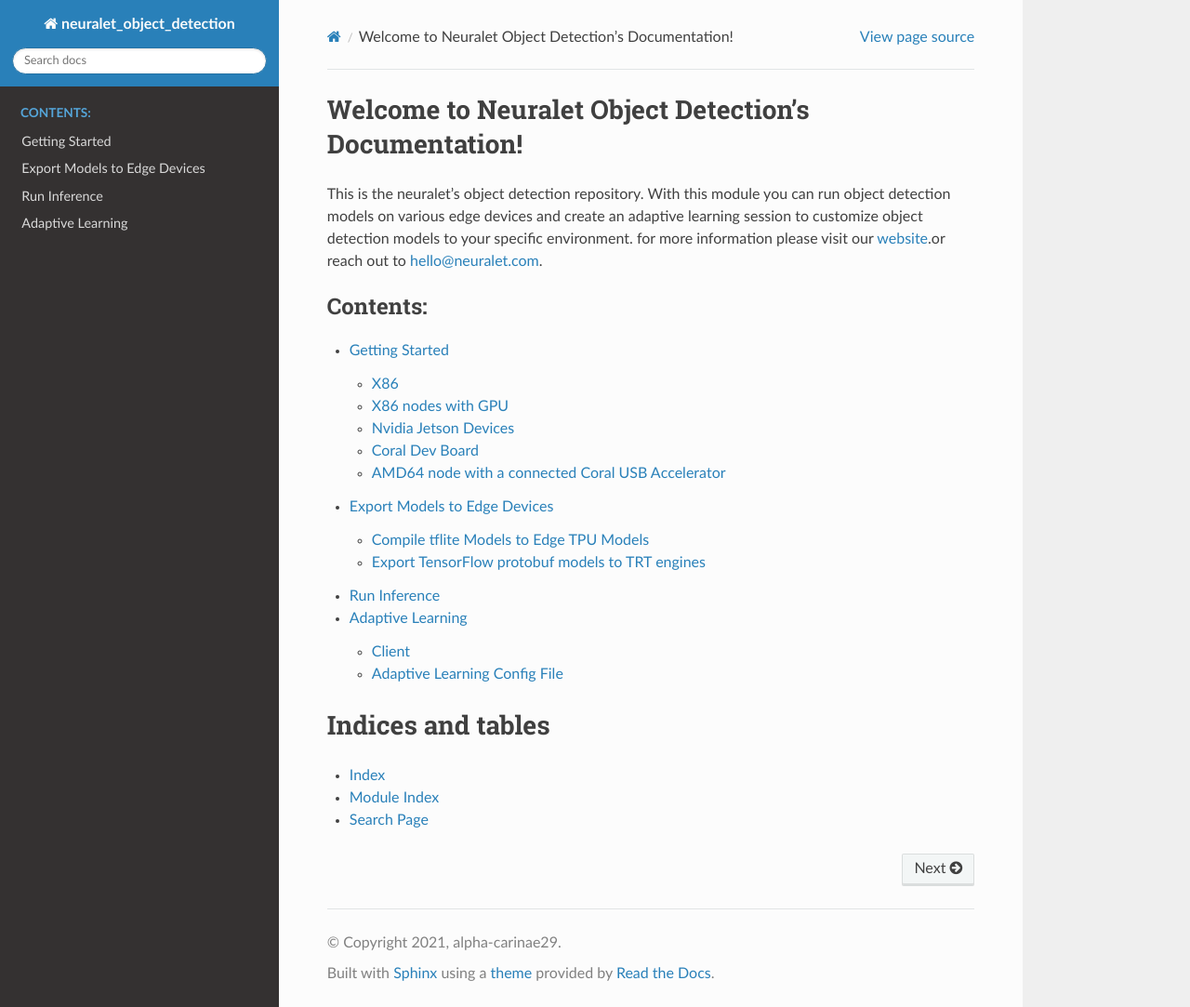
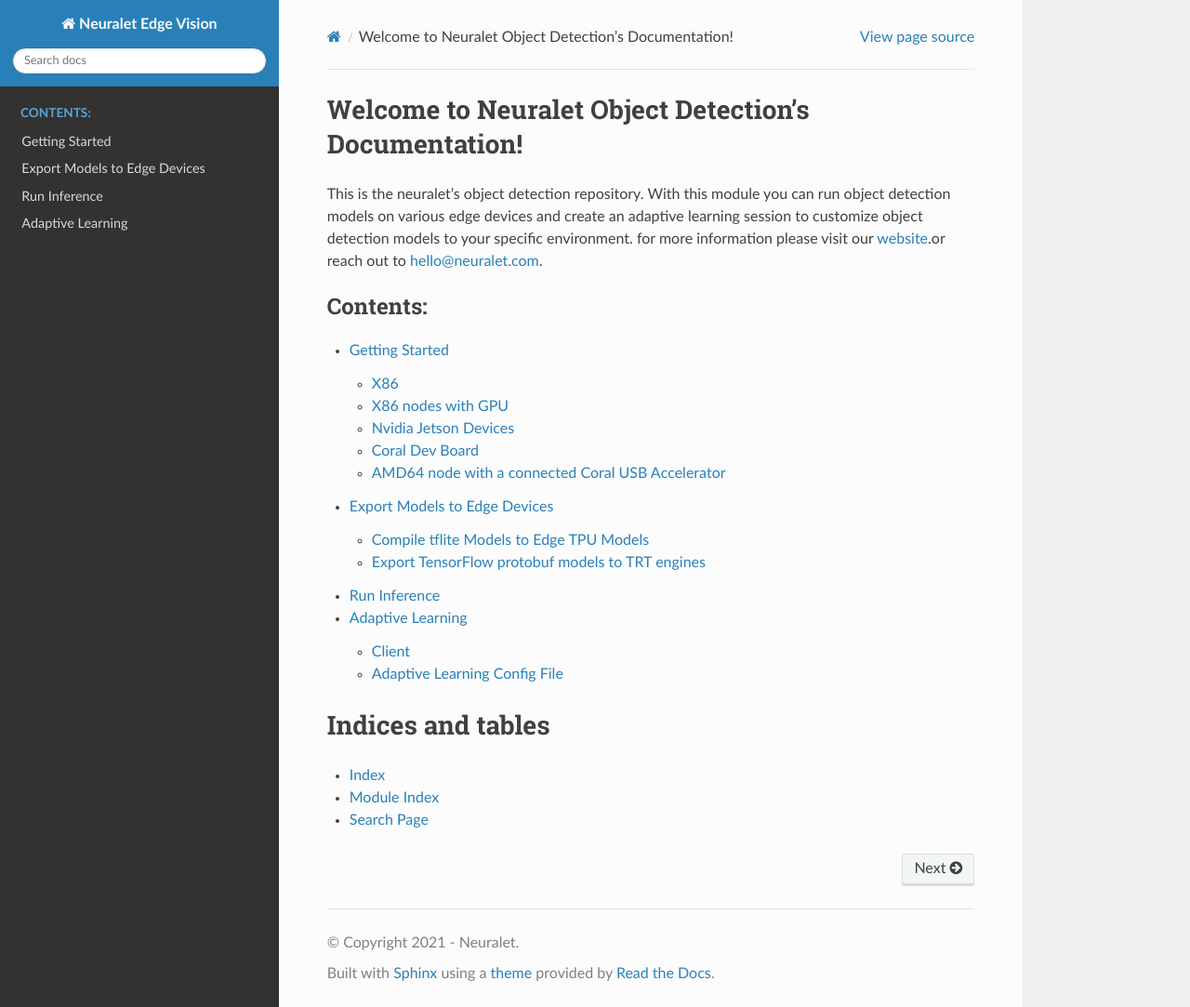
Before and after one commit to alpha-carinae29/docs, a Sphinx documentation site: the page built from docs/source/index.rst, in a window 1280 px wide and 1083 px high. Shown: the whole window at 93% size. Built offline with Sphinx 7.4.7 and the Read the Docs theme 2.0.0, drawn with Linux system fonts in a browser that asks for light colours.

Commit message:
Update conf.py

```diff
--- a/docs/source/conf.py
+++ b/docs/source/conf.py
@@ -17,9 +17,9 @@
 
 # -- Project information -----------------------------------------------------
 
-project = 'neuralet_object_detection'
-copyright = '2021, alpha-carinae29'
-author = 'alpha-carinae29'
+project = 'Neuralet Edge Vision'
+copyright = '2021 - Neuralet'
+author = 'Neuralet'
 
 # The full version, including alpha/beta/rc tags
 release = '0.0.1'
```
